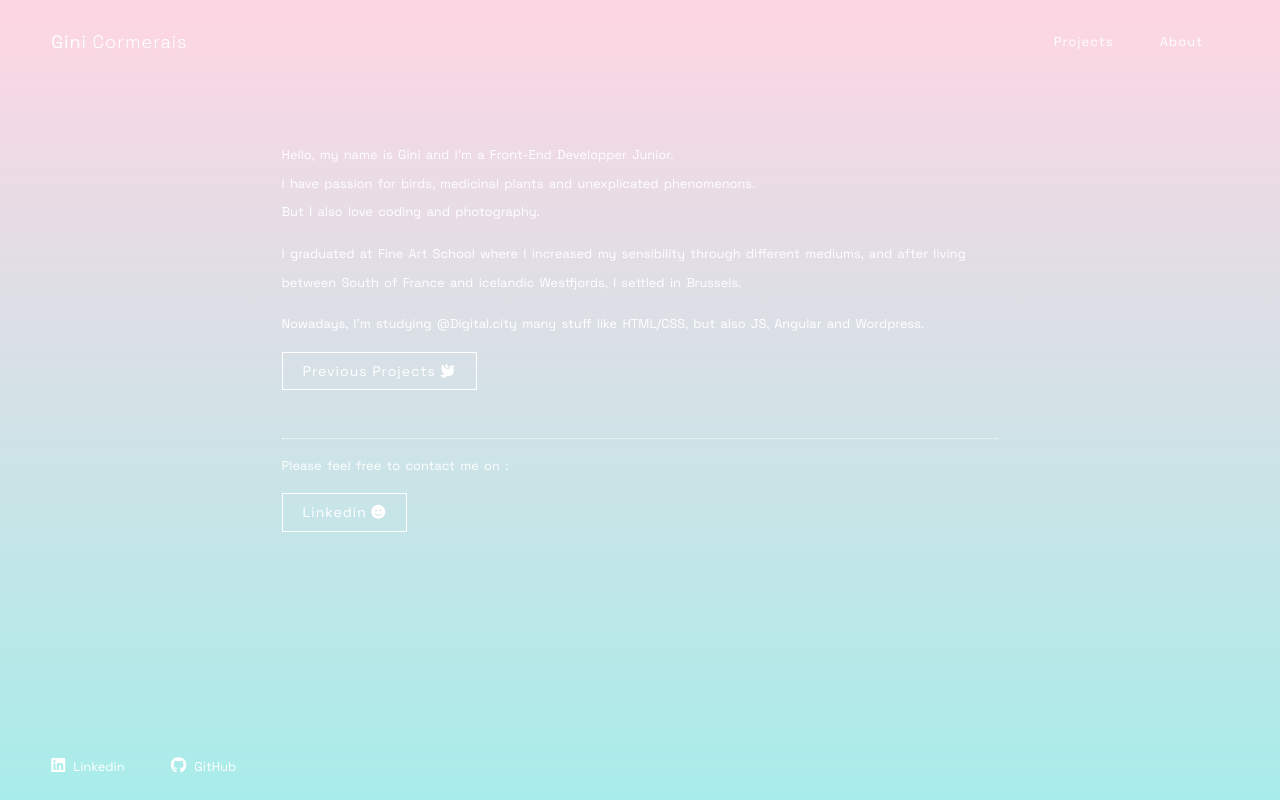
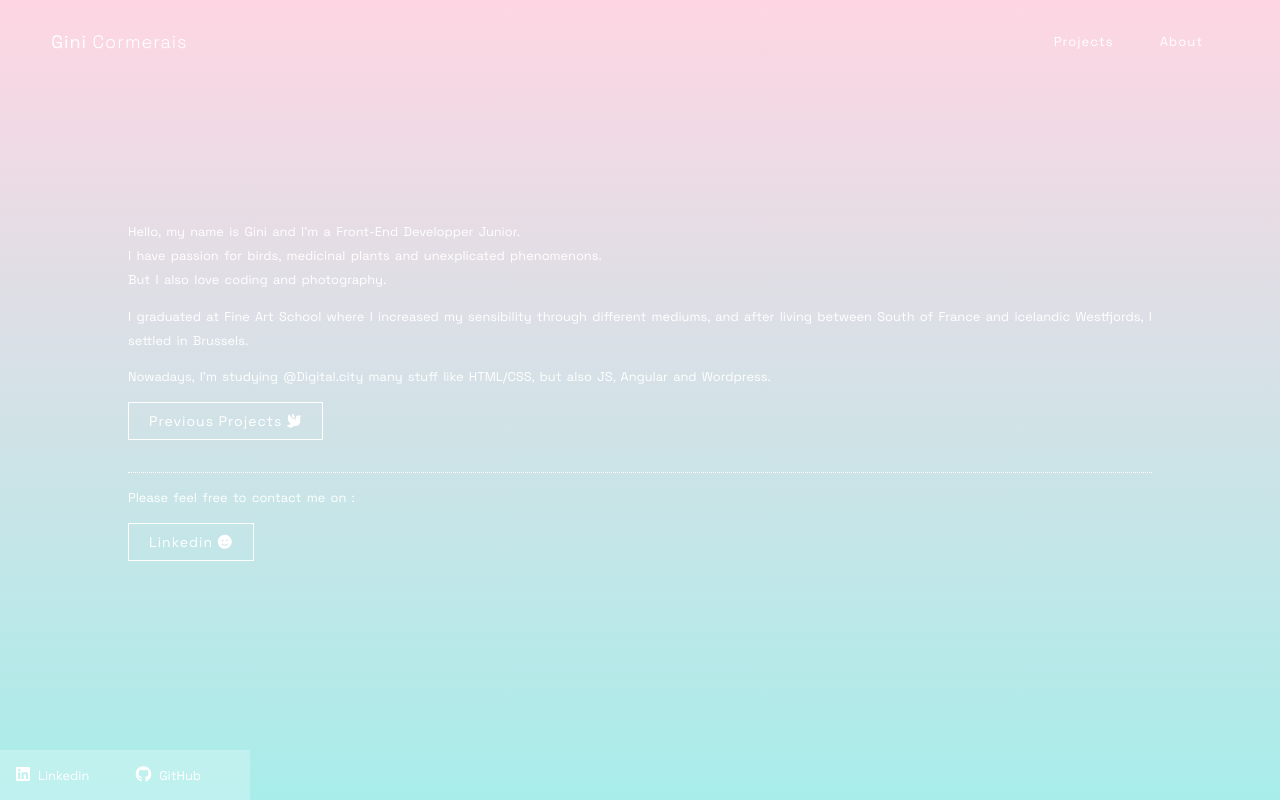
Before and after one commit to Ginisia/portfolio_, a website: page prod/about.html in a window 1280 px wide. Drawn offline with Linux system fonts and the light colour scheme.

Commit message:
Last Update

```diff
--- a/dev/css/layout/_footer.scss
+++ b/dev/css/layout/_footer.scss
@@ -1,8 +1,9 @@
 .footer {
+  background: rgba(255, 255, 255, 0.252);
+  width: 250px;
   position: fixed;
-  left: 4%;
-  right: 4%;
-  bottom: 25px;
+  bottom: 0;
+  padding: 1rem;
   display: flex;
   align-items: center;
   .nav-footer{
@@ -11,7 +12,7 @@
       margin-right: 30%;
       font-size: .8rem;
       &:hover{
-        text-shadow: 2px 2px 1em rgb(84, 104, 194);
+        text-shadow: 2px 2px 1em rgb(85, 179, 211);
       }
     }
   }
--- a/dev/css/pages/_about.scss
+++ b/dev/css/pages/_about.scss
@@ -1,23 +1,23 @@
-.page-about .main {
-.about-text{
+.page-about .main{
+  min-height: 100%;
+  .wrapper{
   display: flex;
-  width: 70%;
-  margin: 0 auto;
-
-  font-size: .8rem;
-  line-height: 2rem;
-  word-spacing: 2px;
-  font-weight: 400;
-
-  @media screen and (max-width:900px){
-    text-align: justify;
-    flex-direction: column;
-    justify-content: center;
+  justify-content: center;
+  align-items: center;
   }
 }
 
+.about-text{
+  display: flex;
+  justify-content: center;
+  align-items: center;
+  font-size: .8rem;
+  word-spacing: 2px;
+  font-weight: 400;
+}
+
 .about-text .about-me{
-  line-height: 1.8rem;
+  line-height: 1.5rem;
   @media screen and (max-width:990px){
       width: 100%;
   }
@@ -25,8 +25,7 @@
     justify-self: center;
   }
 }
-}
 .about-me .card-about{
-  margin-top: 3rem;
+  margin: 2rem 0 2rem;
   border-top: 1px dotted white;
 }
--- a/prod/about.html
+++ b/prod/about.html
@@ -19,11 +19,7 @@
     </header>
     <main class="main">
         <div class="wrapper">
-            <div class="about-img">
-
-            </div>
             <section class="about-text">
-
                 <div class="about-me">
                     <p>Hello, my name is Gini and I’m a Front-End Developper Junior.
                     <br>
```
Also changed, not shown: dev/about.html (+0 -4 lines), prod/css/styles.min.css, 1 other file.
